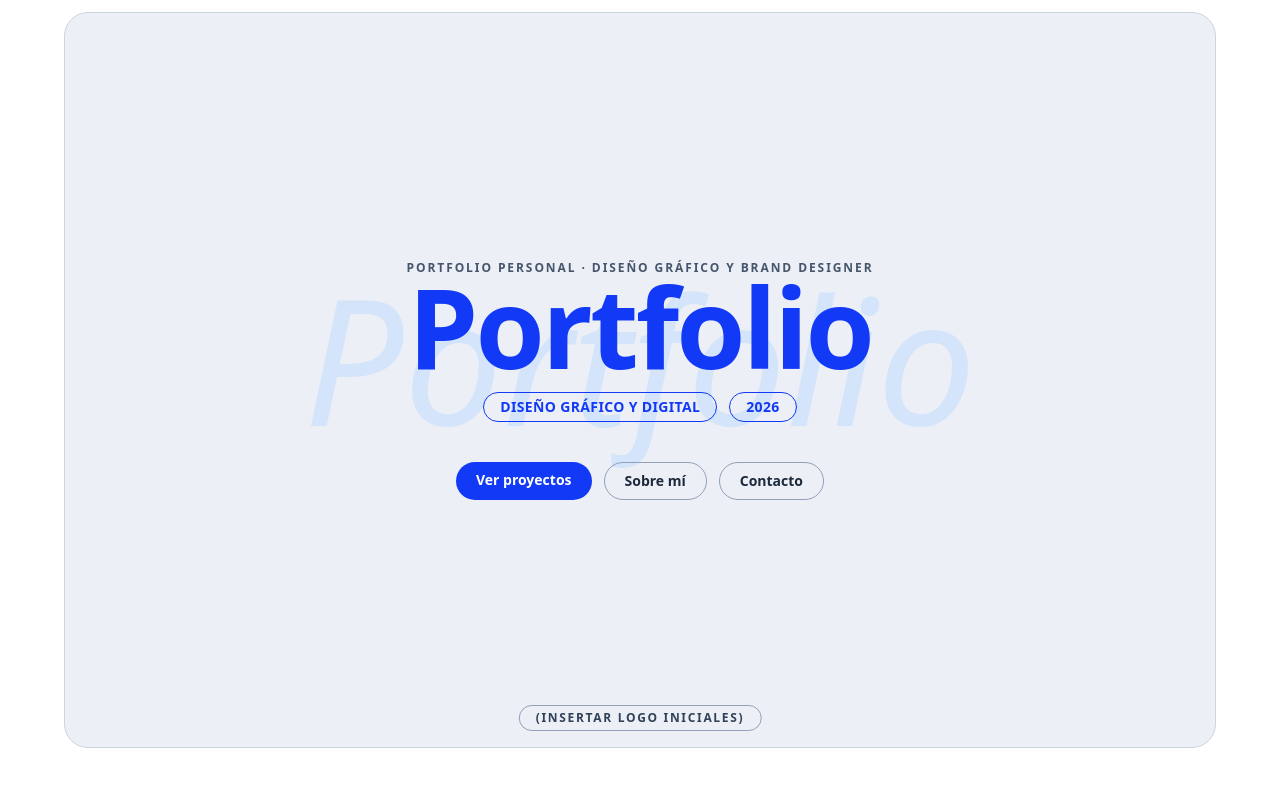
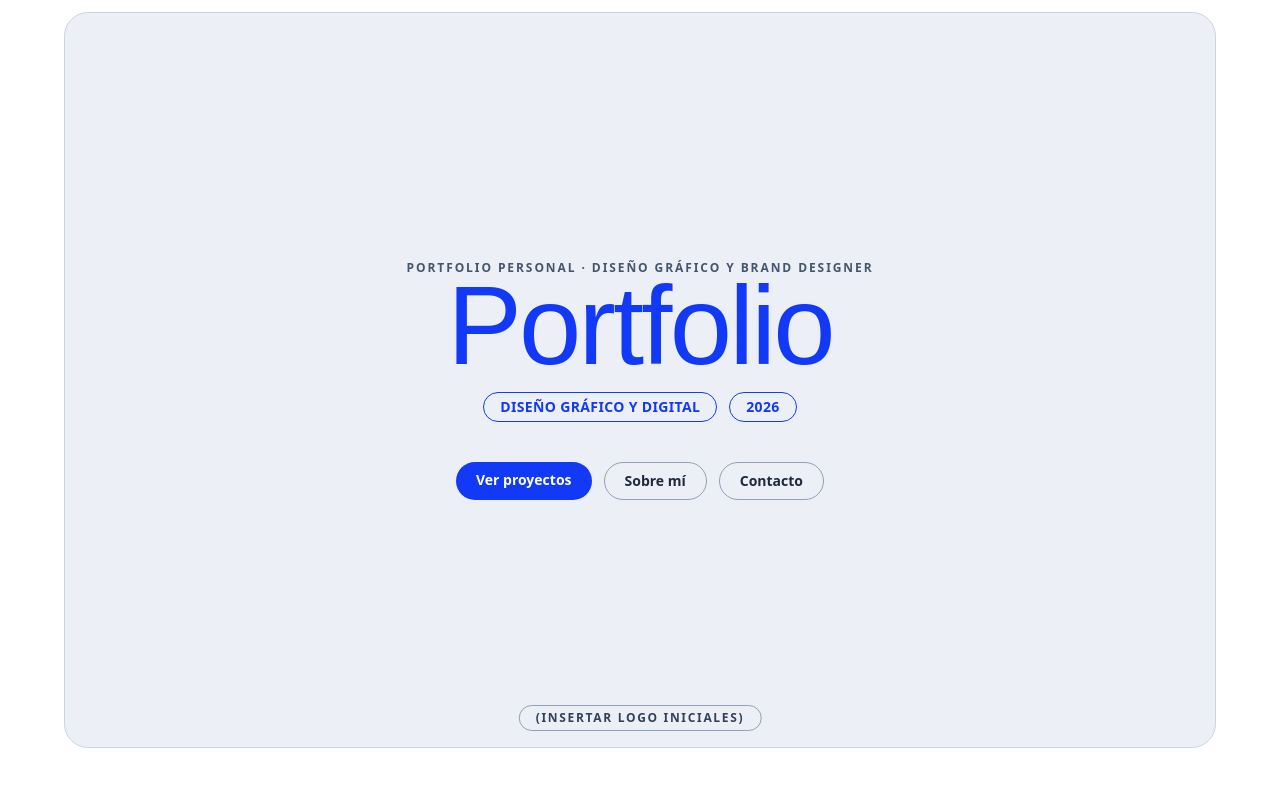
Before and after one commit to amanda1234-cell/portfolio_vue_amanda_salto_mansilla, a Vue app: page /#/ in a window 1280 px wide. Shown: the top 786 px of the page. Built offline with nearby package versions, Linux system fonts and the light colour scheme.

Commit message:
style: quitar fondo cursivo y aplicar montserrat 500 al titulo

```diff
--- a/src/pages/home/HomeView.vue
+++ b/src/pages/home/HomeView.vue
@@ -10,16 +10,9 @@ import { RouterLink } from "vue-router";
       Portfolio personal · Diseño Gráfico y Brand Designer
     </p>
 
-    <span
-      class="pointer-events-none absolute left-1/2 top-[35%] -translate-x-1/2 text-[20vw] font-medium italic leading-none text-blue-200/55 md:text-[11rem]"
-      aria-hidden="true"
-    >
-      Portfolio
-    </span>
-
     <div class="relative z-10">
       <h1
-        class="text-[15vw] font-black leading-[0.9] tracking-tight text-[#1239f6] sm:text-[5.2rem] md:text-[7rem]"
+        class="portfolio-title text-[15vw] leading-[0.9] tracking-tight text-[#1239f6] sm:text-[5.2rem] md:text-[7rem]"
       >
         Portfolio
       </h1>
@@ -62,3 +55,10 @@ import { RouterLink } from "vue-router";
     <p class="absolute bottom-4 left-1/2 -translate-x-1/2 rounded-full border border-slate-400 px-4 py-1 text-xs font-semibold uppercase tracking-[0.14em] text-slate-700">(insertar logo iniciales)</p>
   </section>
 </template>
+
+<style scoped>
+.portfolio-title {
+  font-family: "Montserrat", sans-serif;
+  font-weight: 500;
+}
+</style>
```
